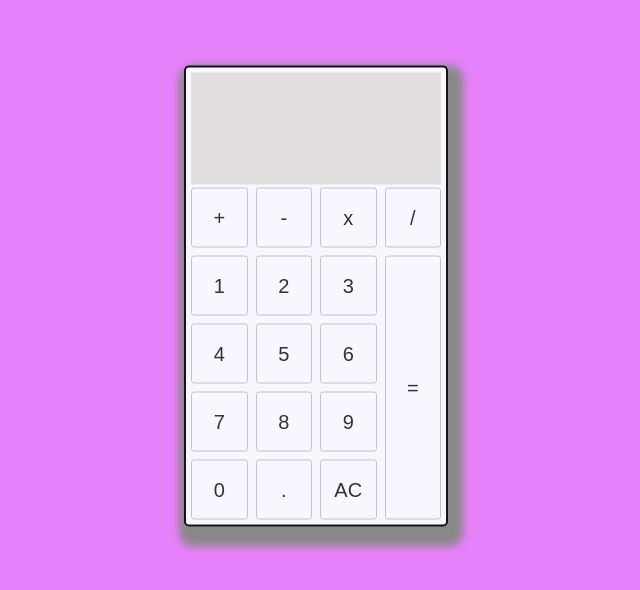
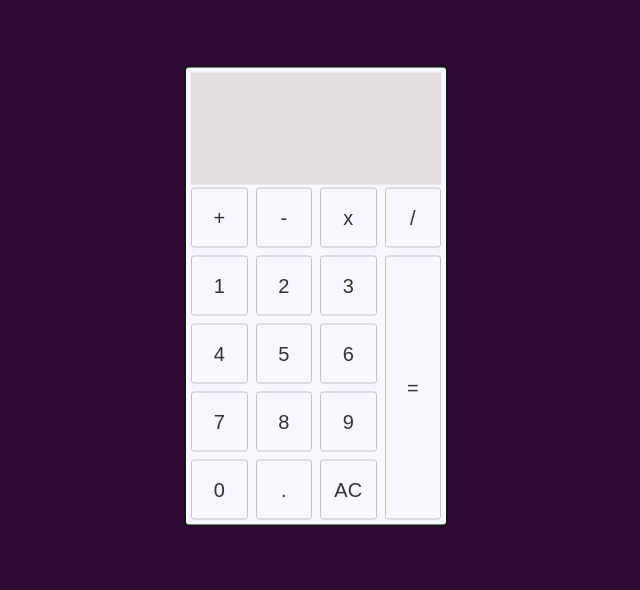
Before and after one commit to abu271/redux-calculator, a React (Create React App) app: page / in a window 1280 px wide. Shown: the part 104-694 px from the top of the page, without its empty margins (324-964 px from the left). Built offline with nearby package versions, Linux system fonts and the light colour scheme.

Commit message:
box shadow removed and background colour changed

```diff
--- a/package.json
+++ b/package.json
@@ -4,7 +4,7 @@
   "private": true,
   "dependencies": {
     "mathjs": "^5.8.0",
-    "node-sass": "^4.11.0",
+    "node-sass": "^4.12.0",
     "react": "^16.8.5",
     "react-dom": "^16.8.5",
     "react-redux": "^6.0.1",
--- a/src/components/Button/Button.js
+++ b/src/components/Button/Button.js
@@ -1,5 +1,5 @@
 import React from 'react'
-import './Button.scss'
+import './button.scss'
 
 const Button = ({ id, icon, func}) => (
     <button onClick={ func } value={ icon } id={ id }>
--- a/src/containers/App/App.scss
+++ b/src/containers/App/App.scss
@@ -9,7 +9,6 @@
   margin: auto;
   padding: 5px;
   background-color: rgb(247, 247, 255);
-  box-shadow: 5px 10px 8px 10px #888888;
 }
 
 #screen {
--- a/src/index.scss
+++ b/src/index.scss
@@ -1,4 +1,4 @@
-$background-colour:rgba(219, 62, 250, 0.651);
+$background-colour:rgb(44, 8, 51);
 $font-colour: black;
 
 body {
```
Also changed, not shown: 1 other file (tests, documents, lock files or other folders).
